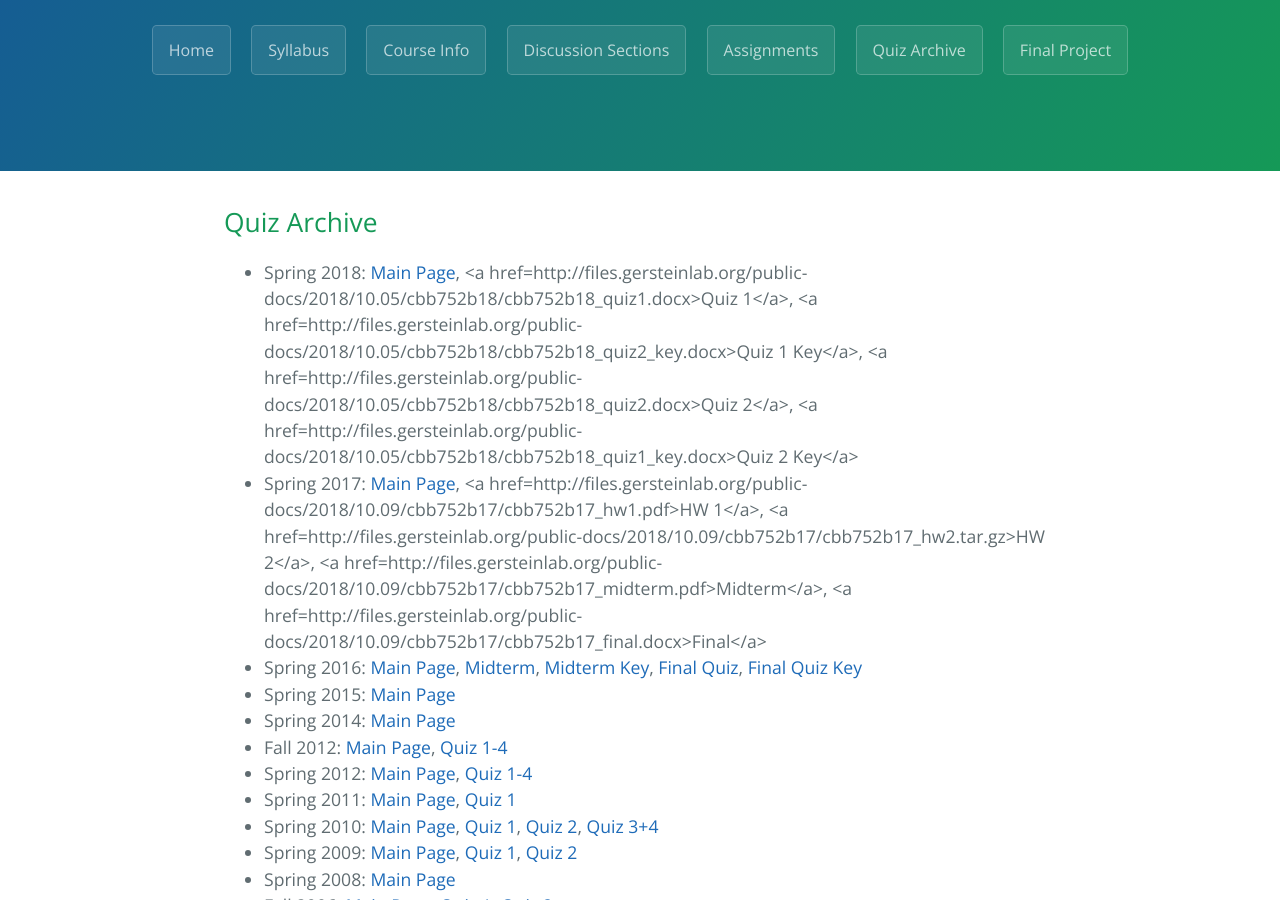
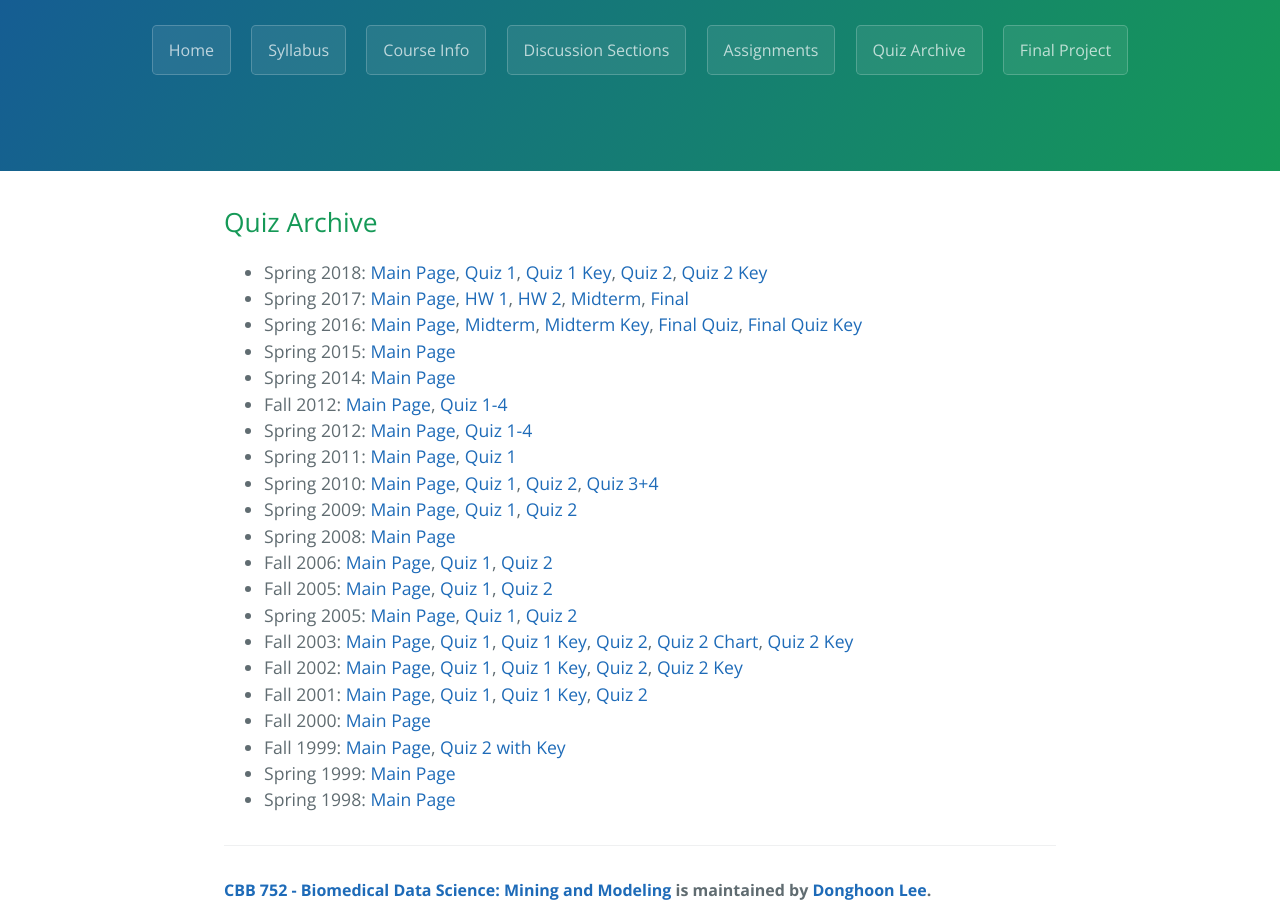
Before and after one commit to gersteinlab/cbb752b19, a Jekyll site: the page built from quiz.md, in a window 1280 px wide and 900 px high, scrolled down 243 px. Built offline with Jekyll 4.4.1, drawn with Linux system fonts in a browser that asks for light colours.

Commit message:
Update quiz.md

```diff
--- a/quiz.md
+++ b/quiz.md
@@ -9,18 +9,18 @@ layout: page
 	<li>
 		Spring 2018:
 		<a href="http://cbb752b18.gersteinlab.org/">Main Page</a>,
-		<a href=http://files.gersteinlab.org/public-docs/2018/10.05/cbb752b18/cbb752b18_quiz1.docx>Quiz 1</a>,
-		<a href=http://files.gersteinlab.org/public-docs/2018/10.05/cbb752b18/cbb752b18_quiz2_key.docx>Quiz 1 Key</a>,
-		<a href=http://files.gersteinlab.org/public-docs/2018/10.05/cbb752b18/cbb752b18_quiz2.docx>Quiz 2</a>,
-		<a href=http://files.gersteinlab.org/public-docs/2018/10.05/cbb752b18/cbb752b18_quiz1_key.docx>Quiz 2 Key</a>
+		<a href="http://files.gersteinlab.org/public-docs/2018/10.05/cbb752b18/cbb752b18_quiz1.docx">Quiz 1</a>,
+		<a href="http://files.gersteinlab.org/public-docs/2018/10.05/cbb752b18/cbb752b18_quiz2_key.docx">Quiz 1 Key</a>,
+		<a href="http://files.gersteinlab.org/public-docs/2018/10.05/cbb752b18/cbb752b18_quiz2.docx">Quiz 2</a>,
+		<a href="http://files.gersteinlab.org/public-docs/2018/10.05/cbb752b18/cbb752b18_quiz1_key.docx">Quiz 2 Key</a>
 	</li>
 	<li>
 		Spring 2017:
 		<a href="http://cbb752b17.gersteinlab.org/">Main Page</a>,
-		<a href=http://files.gersteinlab.org/public-docs/2018/10.09/cbb752b17/cbb752b17_hw1.pdf>HW 1</a>,
-		<a href=http://files.gersteinlab.org/public-docs/2018/10.09/cbb752b17/cbb752b17_hw2.tar.gz>HW 2</a>,
-		<a href=http://files.gersteinlab.org/public-docs/2018/10.09/cbb752b17/cbb752b17_midterm.pdf>Midterm</a>,
-		<a href=http://files.gersteinlab.org/public-docs/2018/10.09/cbb752b17/cbb752b17_final.docx>Final</a>
+		<a href="http://files.gersteinlab.org/public-docs/2018/10.09/cbb752b17/cbb752b17_hw1.pdf">HW 1</a>,
+		<a href="http://files.gersteinlab.org/public-docs/2018/10.09/cbb752b17/cbb752b17_hw2.tar.gz">HW 2</a>,
+		<a href="http://files.gersteinlab.org/public-docs/2018/10.09/cbb752b17/cbb752b17_midterm.pdf">Midterm</a>,
+		<a href="http://files.gersteinlab.org/public-docs/2018/10.09/cbb752b17/cbb752b17_final.docx">Final</a>
 	</li>
 	<li>
 		Spring 2016:
```
